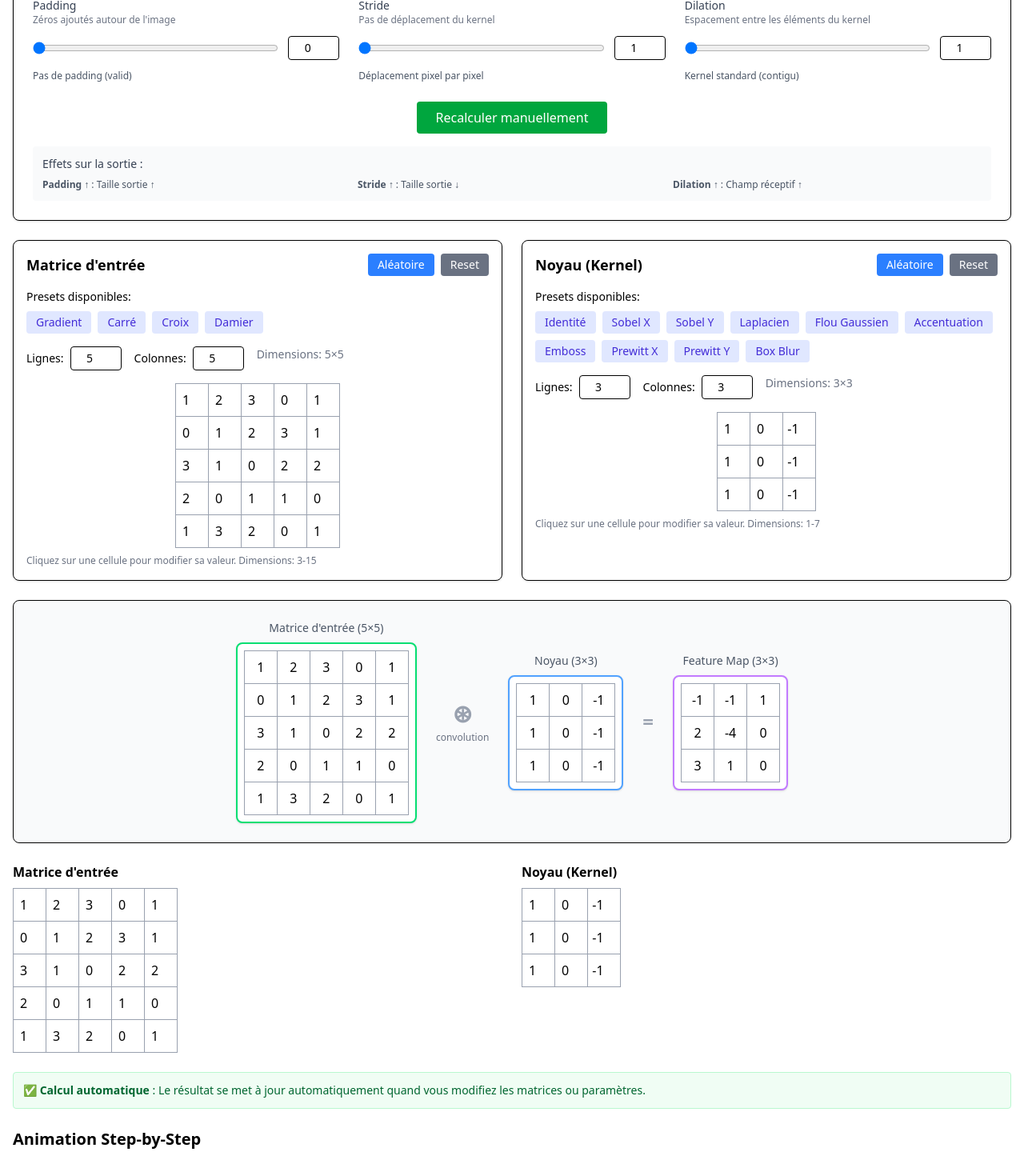
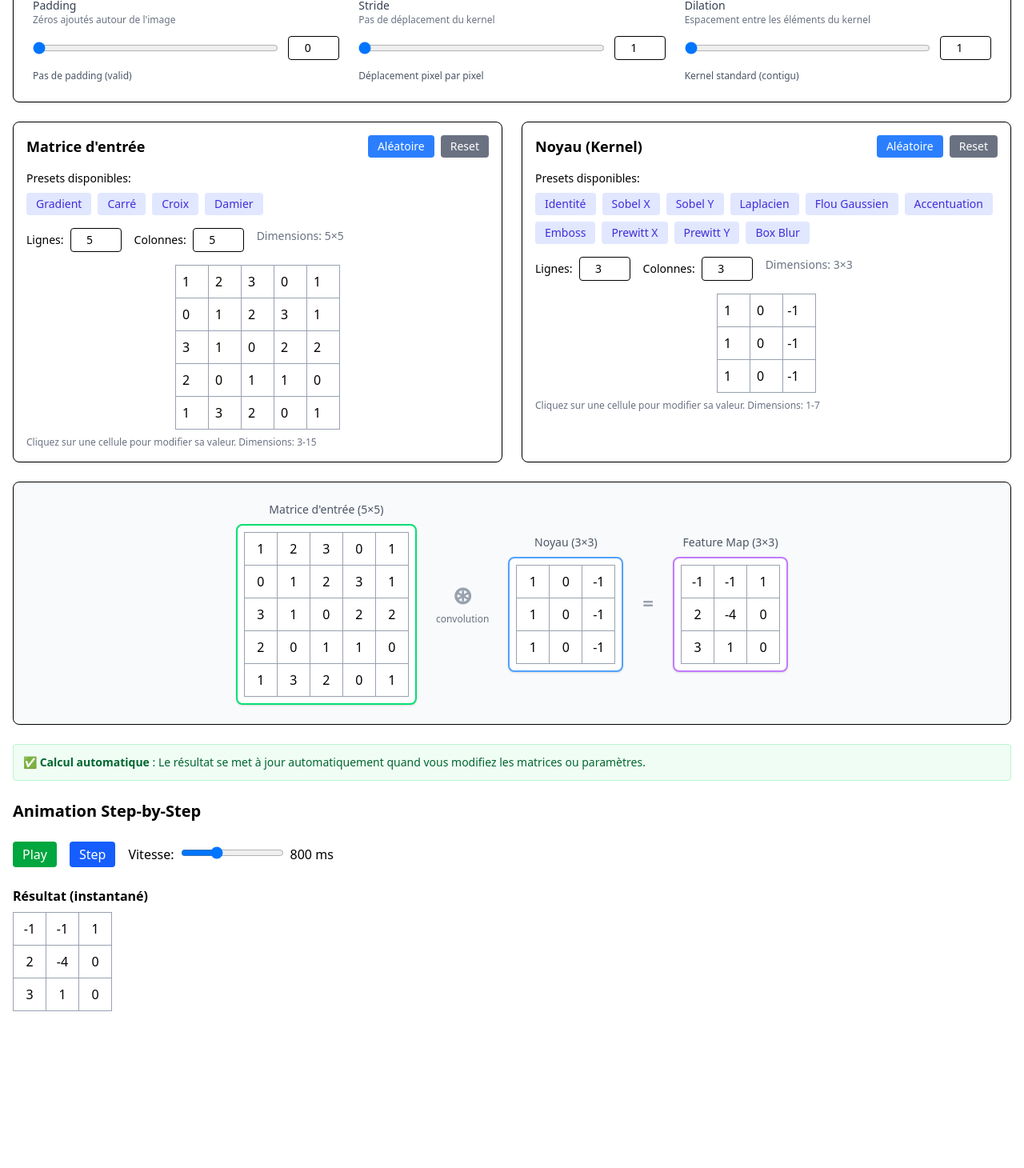
Before and after one commit to jlg-formation/convolution, a React (Vite) app: page /demo in a window 1280 px wide. Shown: the part 200-1660 px from the top of the page at 80% size. After the commit the page ends 1480 px from the top, so only its background shows below. Built offline with nearby package versions, Linux system fonts and the light colour scheme.

Commit message:
feat: update ConvolutionParameters and StepInspector components to streamline calculations and improve layout

```diff
--- a/src/components/ConvolutionParameters.tsx
+++ b/src/components/ConvolutionParameters.tsx
@@ -1,8 +1,7 @@
 import { useConvolutionStore } from "../state/useStore";
 
 export default function ConvolutionParameters() {
-  const { config, setPadding, setStride, setDilation, computeConvolution } =
-    useConvolutionStore();
+  const { config, setPadding, setStride, setDilation } = useConvolutionStore();
 
   const { padding, stride, dilation } = config;
   return (
@@ -115,34 +114,6 @@ export default function ConvolutionParameters() {
           </div>
         </div>
       </div>
-
-      {/* Bouton de calcul manuel (optionnel) */}
-      <div className="mt-6 flex justify-center">
-        <button
-          onClick={computeConvolution}
-          className="rounded bg-green-600 px-6 py-2 text-white hover:bg-green-700"
-        >
-          Recalculer manuellement
-        </button>
-      </div>
-
-      {/* Informations complémentaires */}
-      <div className="mt-4 rounded bg-gray-50 p-3">
-        <h4 className="mb-2 text-sm font-medium text-gray-700">
-          Effets sur la sortie :
-        </h4>
-        <div className="grid grid-cols-1 gap-2 text-xs text-gray-600 md:grid-cols-3">
-          <div>
-            <strong>Padding ↑</strong> : Taille sortie ↑
-          </div>
-          <div>
-            <strong>Stride ↑</strong> : Taille sortie ↓
-          </div>
-          <div>
-            <strong>Dilation ↑</strong> : Champ réceptif ↑
-          </div>
-        </div>
-      </div>
     </div>
   );
 }
--- a/src/components/StepInspector.tsx
+++ b/src/components/StepInspector.tsx
@@ -12,16 +12,22 @@ interface StepInspectorProps {
   steps: Step[];
 }
 
-export default function StepInspector({ steps }: StepInspectorProps) {
+export default function StepInspector({ steps, kernel }: StepInspectorProps) {
   const sum = steps.reduce((acc, s) => acc + s.prod, 0);
+
+  // Calculer le nombre maximum de lignes pour éviter le CLS
+  const maxSteps = kernel.length * kernel[0].length;
 
   return (
     <div className="rounded border bg-gray-50 p-4">
       <h3 className="mb-2 font-semibold">Calcul détaillé</h3>
-      {steps.length === 0 && <div>(aucun calcul encore effectué)</div>}
-      {steps.length > 0 && (
-        <div>
-          {steps.map((s, idx) => (
+
+      <div>
+        {/* Afficher les calculs réels ou un message si aucun */}
+        {steps.length === 0 ? (
+          <div>(aucun calcul encore effectué)</div>
+        ) : (
+          steps.map((s, idx) => (
             <div key={idx} className={s.isPadding ? "text-blue-600" : ""}>
               (
               {s.isPadding ? (
@@ -31,10 +37,26 @@ export default function StepInspector({ steps }: StepInspectorProps) {
               )}
               ×{s.valK}) = {s.prod}
             </div>
-          ))}
+          ))
+        )}
+
+        {/* Réserver l'espace pour les calculs restants */}
+        {Array.from({ length: maxSteps - steps.length }, (_, idx) => (
+          <div key={`placeholder-${idx}`} className="invisible">
+            (0×0) = 0
+          </div>
+        ))}
+
+        {/* Afficher la somme seulement s'il y a des calculs */}
+        {steps.length > 0 && (
           <div className="mt-2 font-bold">Somme partielle = {sum}</div>
-        </div>
-      )}
+        )}
+
+        {/* Réserver l'espace pour la ligne de somme si pas encore de calculs */}
+        {steps.length === 0 && (
+          <div className="invisible mt-2 font-bold">Somme partielle = 0</div>
+        )}
+      </div>
     </div>
   );
 }
--- a/src/pages/Demo.tsx
+++ b/src/pages/Demo.tsx
@@ -51,18 +51,6 @@ export default function Demo() {
         dilation={config.dilation}
       />
 
-      <div className="grid grid-cols-2 gap-6">
-        <div>
-          <h2 className="mb-2 font-semibold">Matrice d'entrée</h2>
-          {/* grille principale éditable */}
-          <Grid matrix={input} setMatrix={setInput} />
-        </div>
-        <div>
-          <h2 className="mb-2 font-semibold">Noyau (Kernel)</h2>
-          <KernelEditor kernel={kernel} setKernel={setKernel} />
-        </div>
-      </div>
-
       {/* Note sur le calcul automatique */}
       <div className="rounded border border-green-200 bg-green-50 p-3">
         <p className="text-sm text-green-800">
```
Also changed, not shown: 1 other file (tests, documents, lock files or other folders).
